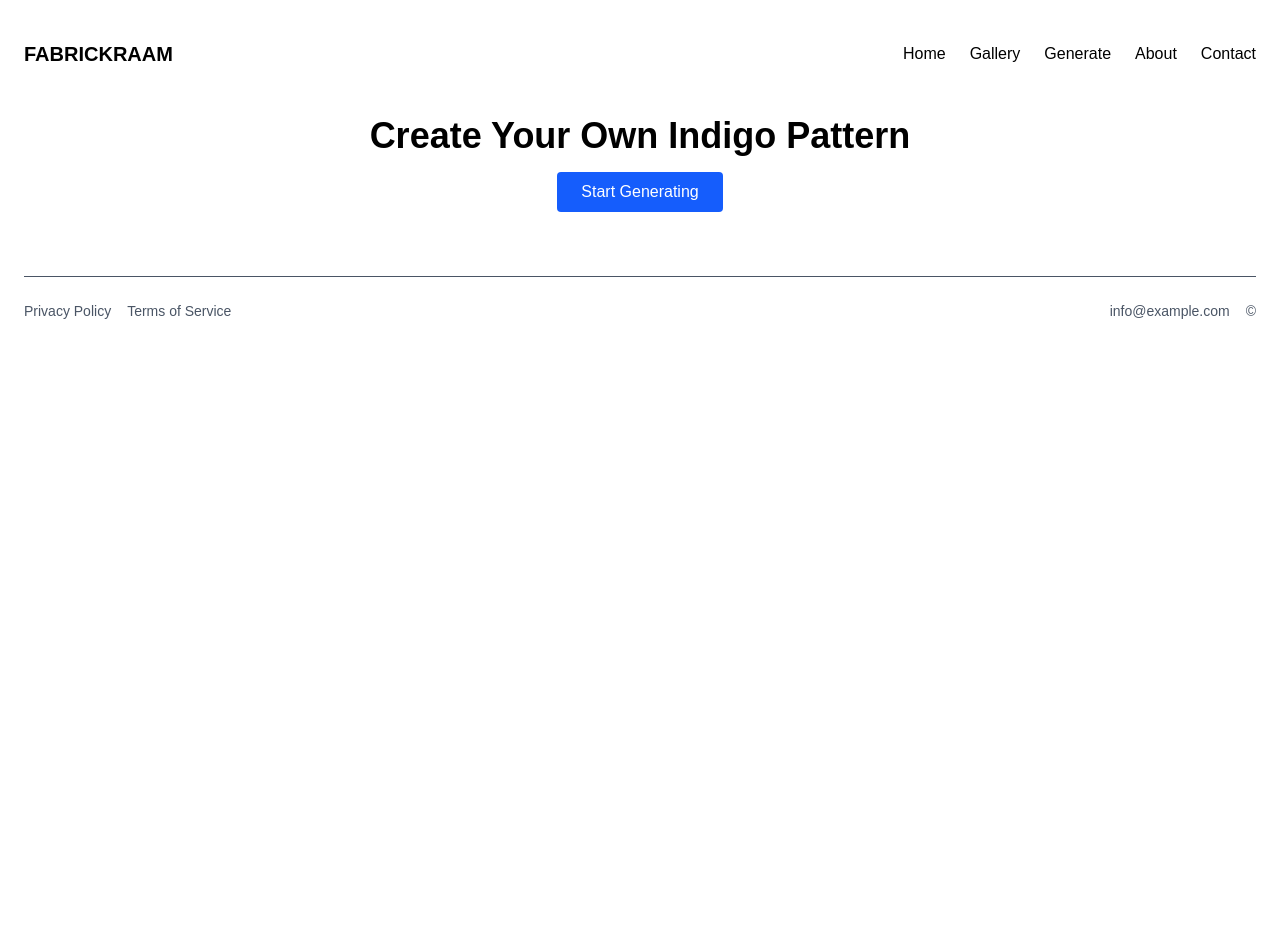
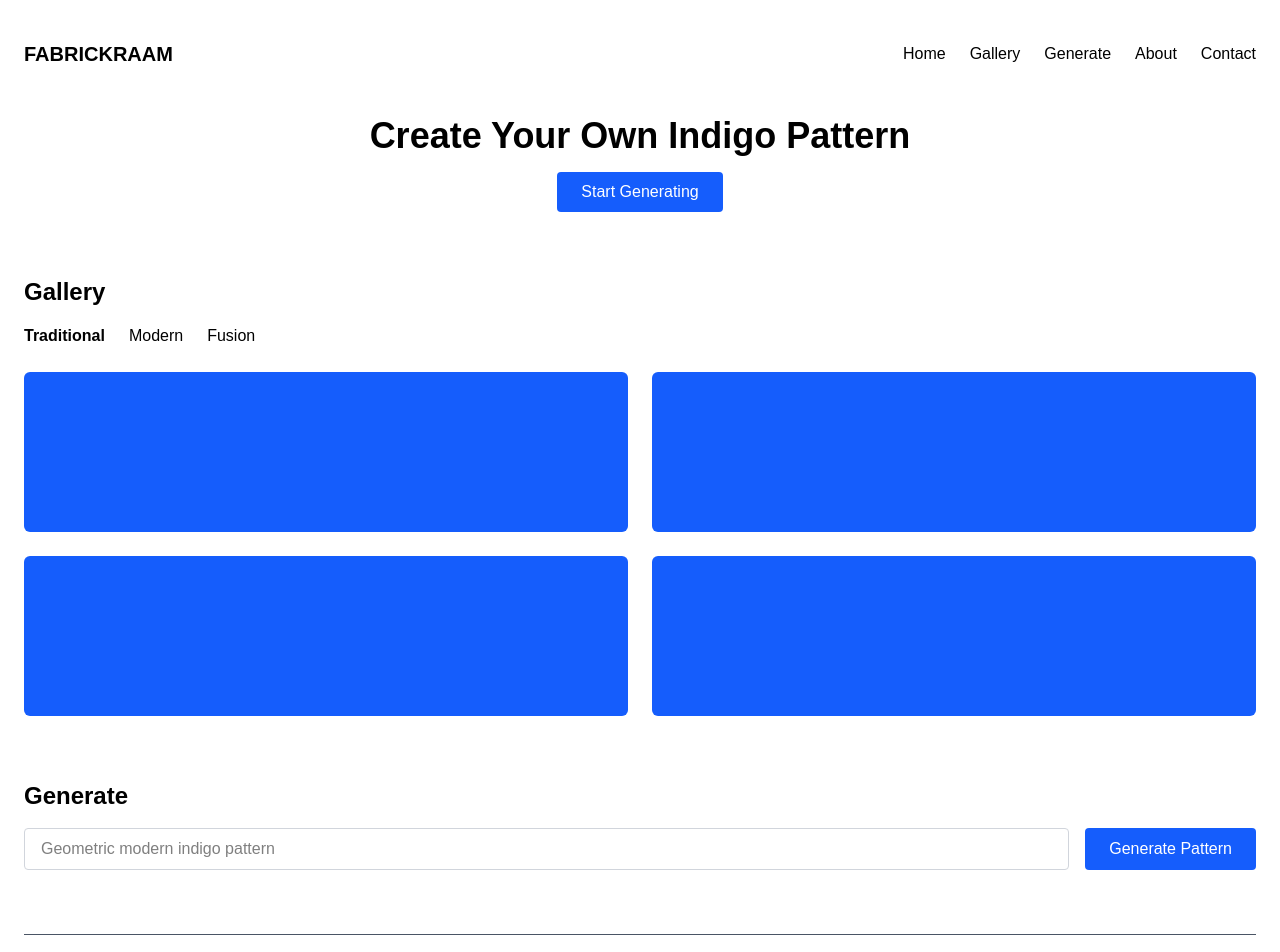
Before and after one commit to diwzaa/kham-frontend, a Next.js app: page / in a window 1280 px wide. Shown: the top 952 px of the page. Before the commit the page ends 800 px from the top, so only its background shows below. Built offline with nearby package versions, Linux system fonts and the light colour scheme.

Commit message:
Update page.js

```diff
--- a/src/app/page.js
+++ b/src/app/page.js
@@ -22,6 +22,37 @@ export default function Home() {
         </button>
       </section>
 
+      {/* Gallery */}
+      <section className="mb-16">
+        <h3 className="text-2xl font-semibold mb-4">Gallery</h3>
+        <div className="space-x-6 mb-6">
+          <button className="font-semibold">Traditional</button>
+          <button>Modern</button>
+          <button>Fusion</button>
+        </div>
+        <div className="grid grid-cols-2 gap-6">
+          {[1, 2, 3, 4].map((n) => (
+            <div key={n} className="bg-blue-600 w-full h-40 rounded-md" />
+          ))}
+        </div>
+      </section>
+
+
+      {/* Generate Section */}
+      <section className="mb-16">
+        <h3 className="text-2xl font-semibold mb-4">Generate</h3>
+        <div className="flex gap-4">
+          <input
+            type="text"
+            placeholder="Geometric modern indigo pattern"
+            className="flex-1 border border-gray-300 px-4 py-2 rounded"
+          />
+          <button className="bg-blue-600 text-white px-6 py-2 rounded hover:bg-blue-700">
+            Generate Pattern
+          </button>
+        </div>
+      </section>
+
 
       {/* Footer */}
       <footer className="border-t pt-6 flex justify-between text-sm text-gray-600">
```
